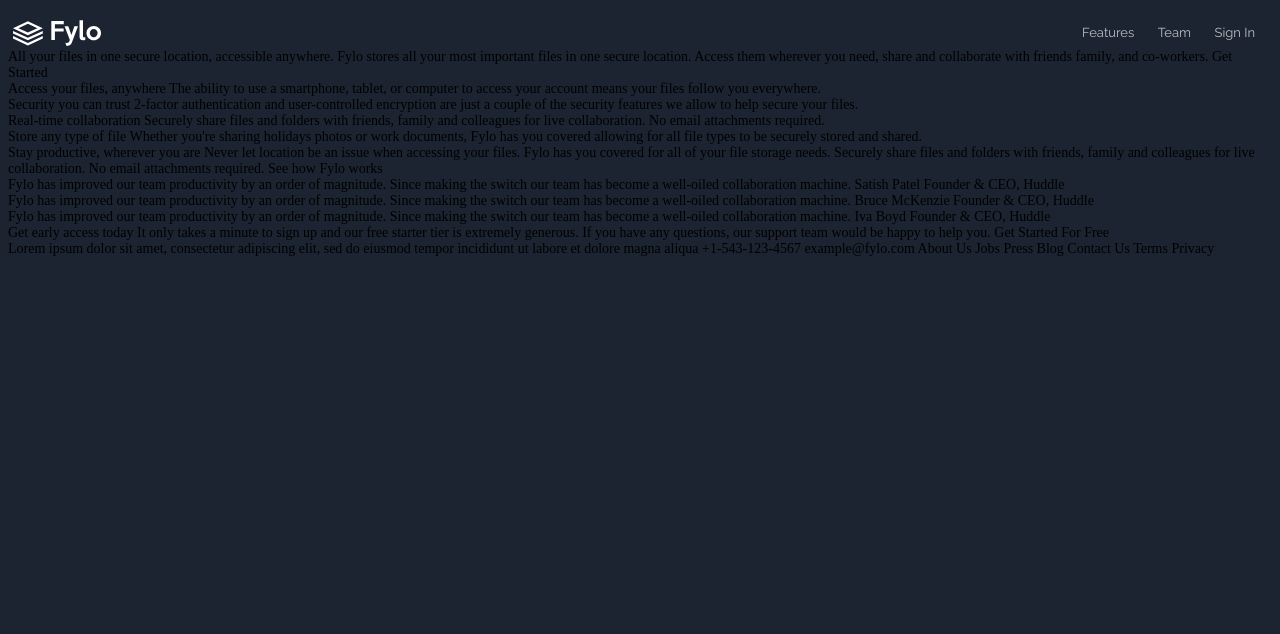
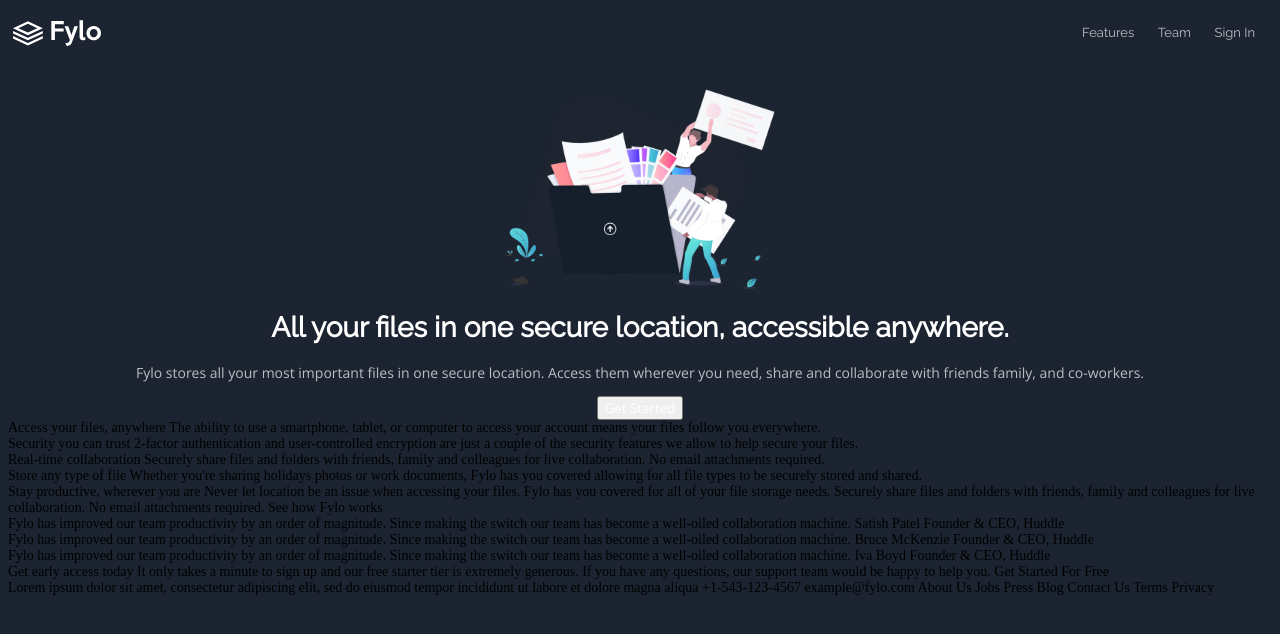
Before and after one commit to Martin4124/Fylo-Dark-Theme-Landing-Page, a plain HTML site: page index.html in a window 1280 px wide. Drawn offline with nearby package versions, Linux system fonts and the light colour scheme.

Commit message:
Changing the header

```diff
--- a/index.html
+++ b/index.html
@@ -25,12 +25,15 @@
     </nav>
   </div>
   <header>
-        All your files in one secure location, accessible anywhere.
+    <img class="center" src="images\illustration-intro.png"  height="200px">
+        <h1>All your files in one secure location, accessible anywhere.</h1>
 
-        Fylo stores all your most important files in one secure location. Access them wherever
-        you need, share and collaborate with friends family, and co-workers.
+        <p>Fylo stores all your most important files in one secure location. Access them wherever
+        you need, share and collaborate with friends family, and co-workers.</p>
 
-        Get Started
+        <form for="GetStarted">
+          <button id="GetStarted" >Get Started</button>
+        </form>
   </header>
 
   <main>
--- a/style.css
+++ b/style.css
@@ -1,13 +1,19 @@
 @import url('https://fonts.googleapis.com/css2?family=Raleway&display=swap');
+@import url('https://fonts.googleapis.com/css2?family=Open+Sans&display=swap');
+:root{
+    --Raleway: 'Raleway', sans-serif;
+    --OpenSans: 'Open Sans', sans-serif;
+}
 body{
     background-color:  hsl(217, 28%, 15%);
     font-size: 14px;
+
 }
 
 nav{
-    margin: 20px 5px 0px 5px;
+    margin: 20px 5px 40px 5px;
     color: hsl(0, 0%, 100%);
-    font-family: 'Raleway', sans-serif;
+    font-family: var(--Raleway);
 }
 nav ul{
     list-style: none;
@@ -28,6 +34,19 @@ nav li a{
 nav li:hover{
     opacity: 100%;
     text-decoration: underline;
-
-
 }
+header{
+    text-align: center;
+    color: hsl(0, 0%, 100%);
+    font-family: var(--Raleway);
+    margin-left: 20px;
+    margin-right: 20px;
+}
+header p{
+    font-family: var(--OpenSans);
+    opacity: .7;
+}
+header button{
+    font-family: var(--OpenSans);
+    color:  hsl(0, 0%, 100%);
+}
```
